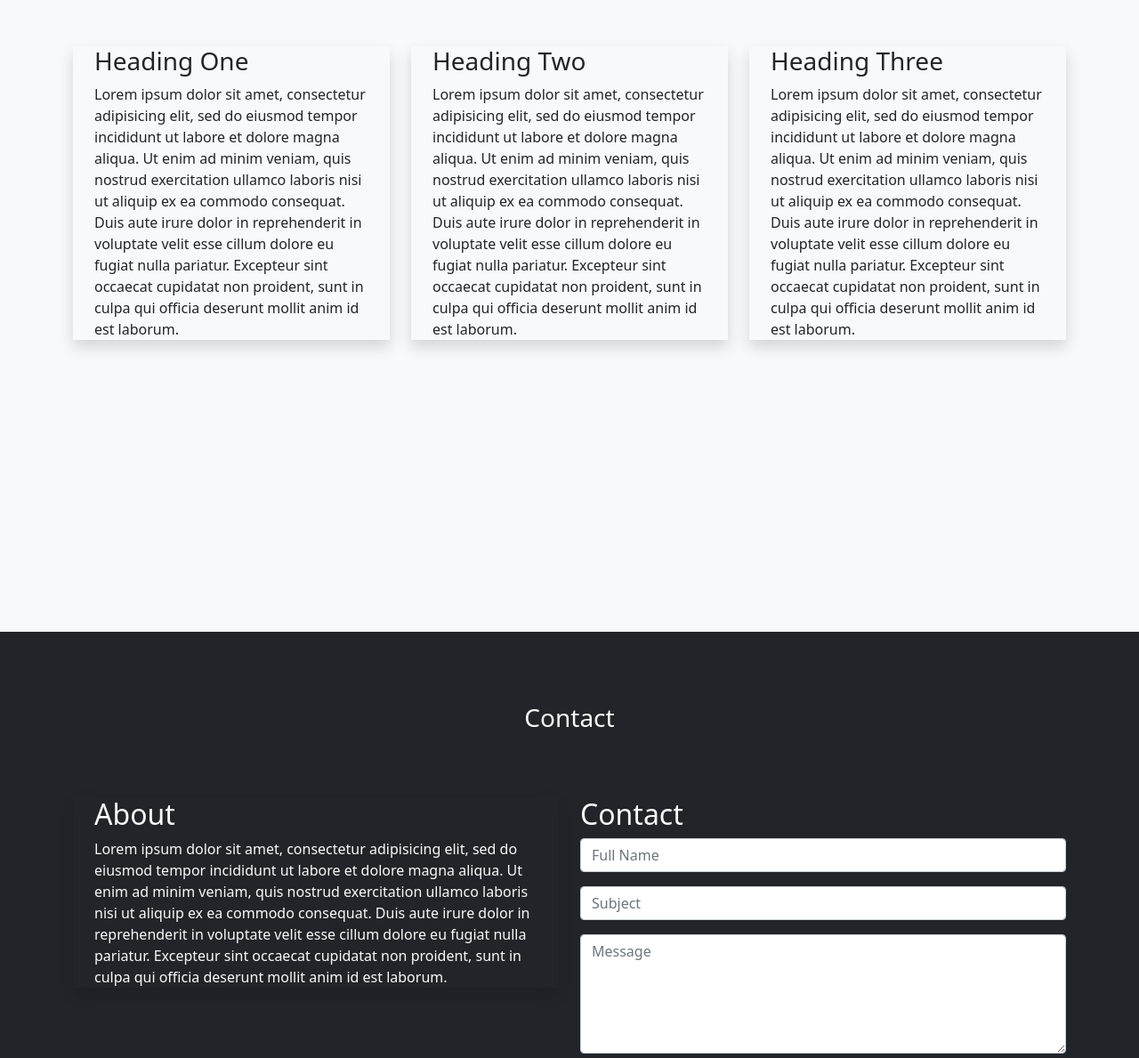
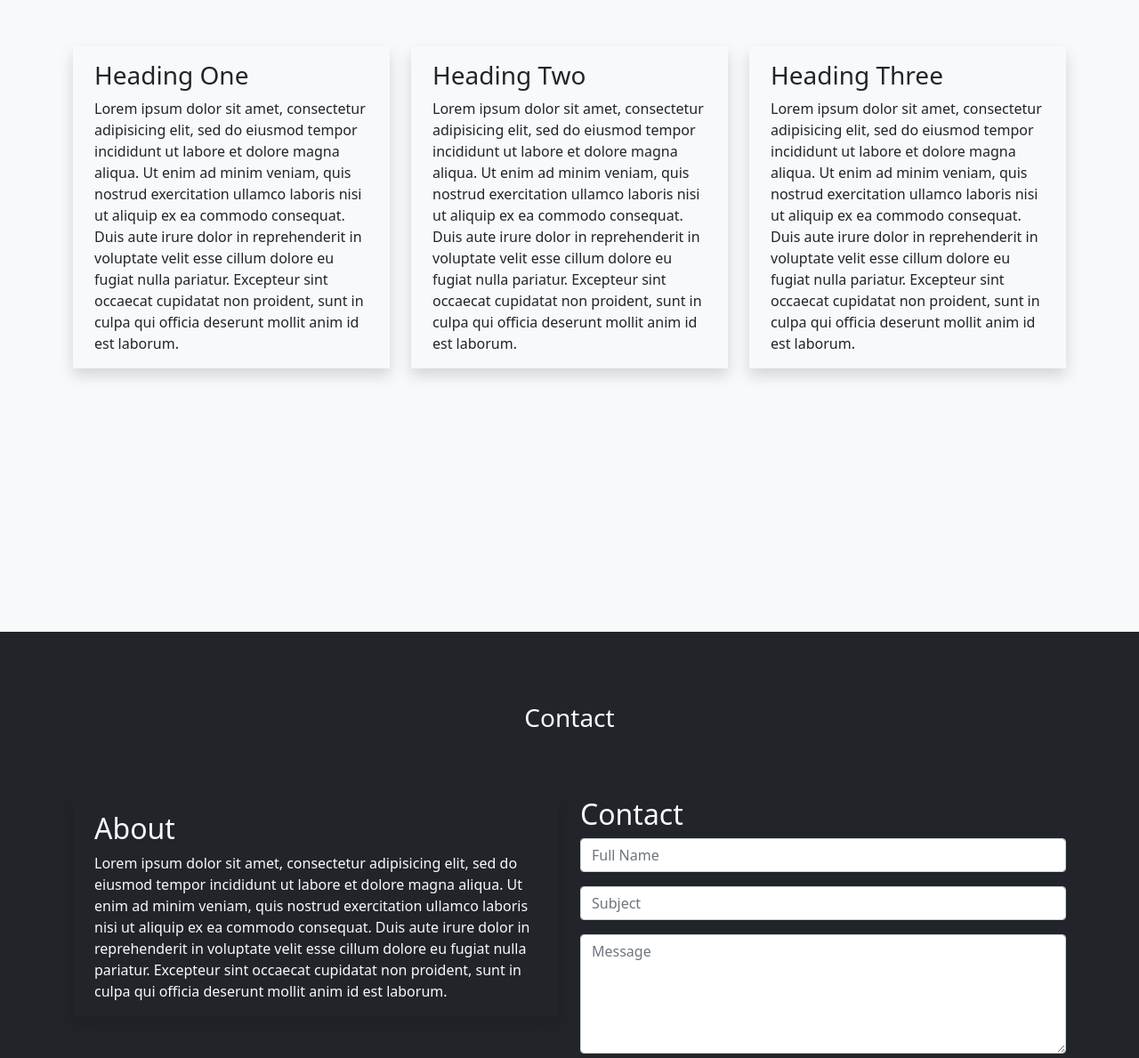
Before and after one commit to innotexak/20min-static-onepageapp-contest, a plain HTML site: page index.html in a window 1280 px wide. Shown: the part 240-1429 px from the top of the page at 89% size. Drawn offline with nearby package versions, Linux system fonts and the light colour scheme.

Commit message:
Done
Finally Done

```diff
--- a/index.html
+++ b/index.html
@@ -16,7 +16,7 @@
 <div class="container-fluid">
 <nav class="navbar navbar-expand-lg navbar-dark bg-dark text-light fixed-top">
   <a class="navbar-brand" href="#navbarNavAltMarkup">OnePageSite</a>
-  <button class="navbar-toggler" type="button" data-toggle="collapse" data-target="#navbarNavAltMarkup" aria-controls="navbarNavAltMarkup" aria-expanded="false" aria-label="Toggle navigation">
+  <button class="navbar-toggler" type="button" data-bs-toggle="collapse" data-bs-target="#navbarNavAltMarkup" aria-controls="navbarNavAltMarkup" aria-expanded="false" aria-label="Toggle navigation">
     <span class="navbar-toggler-icon"></span>
   </button>
   <div class="collapse navbar-collapse" id="navbarNavAltMarkup">
@@ -44,7 +44,7 @@
 	<div class="row mt-6">
 		<div class="col-md-4">
 
-			<div class="container shadow"> <h3>Heading One</h3>Lorem ipsum dolor sit amet, consectetur adipisicing elit,
+			<div class="container shadow py-3"> <h3>Heading One</h3>Lorem ipsum dolor sit amet, consectetur adipisicing elit,
 				sed do eiusmod
 			tempor incididunt ut labore et dolore magna aliqua. Ut enim ad minim veniam,
 			quis nostrud exercitation ullamco laboris nisi ut aliquip ex ea commodo
@@ -54,7 +54,7 @@
 		</div>
 		<div class="col-md-4">
 
-			<div class="container shadow"> <h3>Heading Two</h3>Lorem ipsum dolor sit amet, consectetur adipisicing elit, sed do eiusmod
+			<div class="container shadow py-3"> <h3>Heading Two</h3>Lorem ipsum dolor sit amet, consectetur adipisicing elit, sed do eiusmod
 			tempor incididunt ut labore et dolore magna aliqua. Ut enim ad minim veniam,
 			quis nostrud exercitation ullamco laboris nisi ut aliquip ex ea commodo
 			consequat. Duis aute irure dolor in reprehenderit in voluptate velit esse
@@ -63,7 +63,7 @@
 		</div>
 		<div class="col-md-4">
 
-			<div class="container shadow"> <h3>Heading Three</h3>Lorem ipsum dolor sit amet, consectetur adipisicing elit, sed do eiusmod
+			<div class="container shadow py-3"> <h3>Heading Three</h3>Lorem ipsum dolor sit amet, consectetur adipisicing elit, sed do eiusmod
 			tempor incididunt ut labore et dolore magna aliqua. Ut enim ad minim veniam,
 			quis nostrud exercitation ullamco laboris nisi ut aliquip ex ea commodo
 			consequat. Duis aute irure dolor in reprehenderit in voluptate velit esse
@@ -80,7 +80,7 @@
 		<div class="row mt-5">
 			<div class="col-sm-6">
 
-				<div class="container shadow"><h2>About</h2>Lorem ipsum dolor sit amet, consectetur adipisicing elit, sed do eiusmod
+				<div class="container shadow py-3"><h2>About</h2>Lorem ipsum dolor sit amet, consectetur adipisicing elit, sed do eiusmod
 				tempor incididunt ut labore et dolore magna aliqua. Ut enim ad minim veniam,
 				quis nostrud exercitation ullamco laboris nisi ut aliquip ex ea commodo
 				consequat. Duis aute irure dolor in reprehenderit in voluptate velit esse
@@ -178,8 +178,8 @@
 </style>
 
 <!-- <script type="text/javascript" src="bootstrap/js/bootstrap.min.js"></script> -->
-<!--
- <script src="https://cdn.jsdelivr.net/npm/bootstrap@5.1.0/dist/js/bootstrap.bundle.min.js" integrity="sha384-U1DAWAznBHeqEIlVSCgzq+c9gqGAJn5c/t99JyeKa9xxaYpSvHU5awsuZVVFIhvj" crossorigin="anonymous"></script>	 -->
+
+ <script src="https://cdn.jsdelivr.net/npm/bootstrap@5.1.0/dist/js/bootstrap.bundle.min.js" integrity="sha384-U1DAWAznBHeqEIlVSCgzq+c9gqGAJn5c/t99JyeKa9xxaYpSvHU5awsuZVVFIhvj" crossorigin="anonymous"></script>
 
     <script src="https://cdn.jsdelivr.net/npm/@popperjs/core@2.9.3/dist/umd/popper.min.js" integrity="sha384-eMNCOe7tC1doHpGoWe/6oMVemdAVTMs2xqW4mwXrXsW0L84Iytr2wi5v2QjrP/xp" crossorigin="anonymous"></script>
     <script src="https://cdn.jsdelivr.net/npm/bootstrap@5.1.0/dist/js/bootstrap.min.js" integrity="sha384-cn7l7gDp0eyniUwwAZgrzD06kc/tftFf19TOAs2zVinnD/C7E91j9yyk5//jjpt/" crossorigin="anonymous"></script>
```
